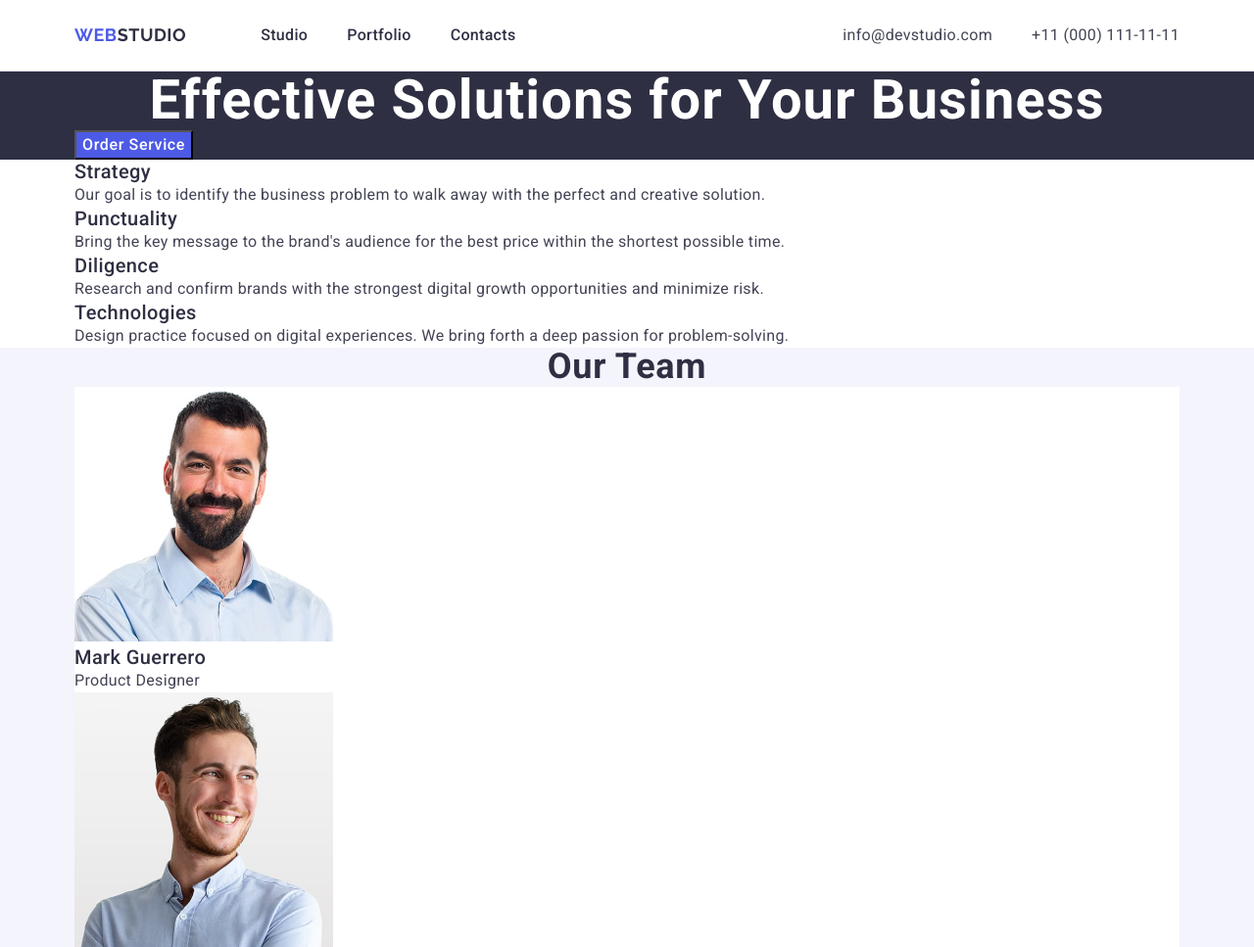
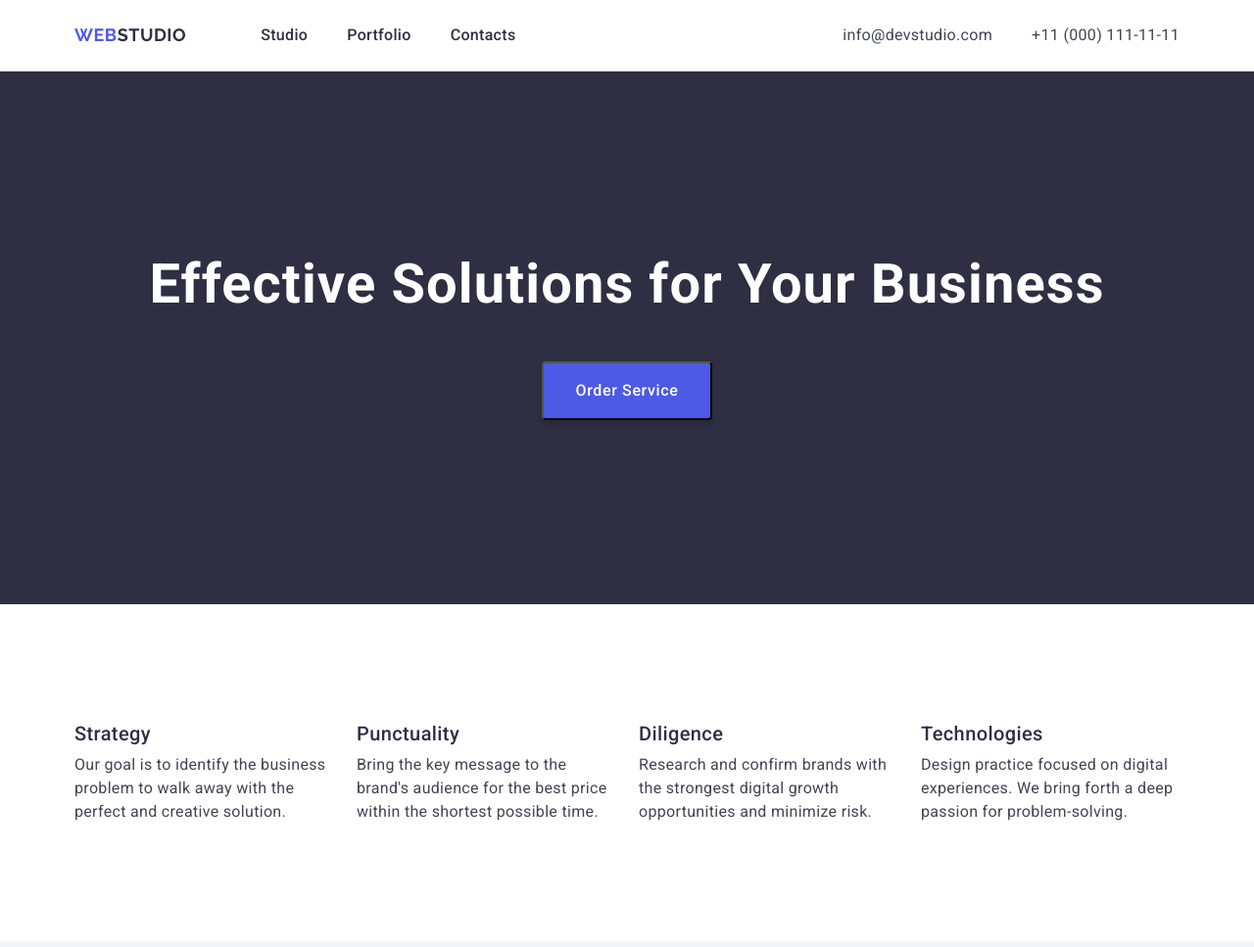
Before and after one commit to IHomov/goit-markup-hw-03, a plain HTML site: page index.html in a window 1280 px wide. Shown: the top 967 px of the page at 98% size. Drawn offline with nearby package versions, Linux system fonts and the light colour scheme.

Commit message:
section1 geometry

```diff
--- a/css/style.css
+++ b/css/style.css
@@ -30,6 +30,9 @@ a {
   max-width: 1158px;
   padding: 0 15px;
   margin: 0 auto;
+}
+section {
+  padding: 120px 0;
 }
 
 h3 {
@@ -123,6 +126,9 @@ h3 {
   color: #fff;
   font-weight: 500;
   font-size: 16px;
+  border-radius: 4px;
+  padding: 16px 32px;
+  box-shadow: 0 4px 4px 0 rgba(0, 0, 0, 0.15);
 }
 button:hover,
 button:focus {
@@ -130,6 +136,11 @@ button:focus {
 }
 .hero {
   background-color: #2e2f42;
+  display: flex;
+  flex-direction: column;
+  justify-content: center;
+  align-items: center;
+  padding: 188px 0;
 }
 .ttl-hero {
   font-weight: 700;
@@ -138,10 +149,22 @@ button:focus {
   letter-spacing: 0.02em;
   text-align: center;
   color: #fff;
+  margin-bottom: 48px;
+}
+.hero-container {
+  text-align: center;
 }
 /*endregion hero*/
 /* #region Section 1 */
-
+.section1 {
+  display: flex;
+  align-items: center;
+  gap: 24px;
+  flex-wrap: wrap;
+}
+.section1-item {
+  width: calc((100% - 3 * 24px) / 4);
+}
 .paragraph {
   font-size: 16px;
   line-height: 1.5;
@@ -162,6 +185,7 @@ h2 {
   line-height: 1.2;
   letter-spacing: 0.02em;
   color: #2e2f42;
+  padding-bottom: 8px;
 }
 
 /* #endregion Section 1 */
@@ -176,6 +200,16 @@ h2 {
 }
 .team-list-item {
   background-color: #fff;
+  width: calc((100% - 3 * 24px) / 4);
+  border-radius: 0 0 4px 4px;
+  box-shadow: 0 2px 1px 0 rgba(46, 47, 66, 0.08),
+    0 1px 1px 0 rgba(46, 47, 66, 0.16), 0 1px 6px 0 rgba(46, 47, 66, 0.08);
+}
+.team-list {
+  display: block;
+  align-items: center;
+
+  gap: 24px;
 }
 
 /* #endregion Section 2 */
@@ -194,8 +228,16 @@ h2 {
   letter-spacing: 0.02em;
 }
 .portfolio-list {
+  display: flex;
+  align-items: center;
   background-color: #ffffff;
+  flex-wrap: wrap;
 }
+.portfolio-item {
+  border: 1px solid #e7e9fc;
+  background: #fff;
+}
+
 .portfolio {
   background-color: #f4f4fd;
 }
--- a/index.html
+++ b/index.html
@@ -61,7 +61,7 @@
 
       <!-- #region hero-->
       <section class="hero">
-        <div class="container">
+        <div class="container hero-container">
           <h1 class="ttl-hero">Effective Solutions for Your Business</h1>
           <button class="btn-hero" type="button">Order Service</button>
         </div>
```
